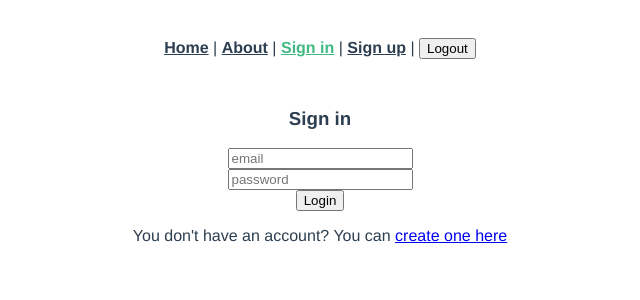
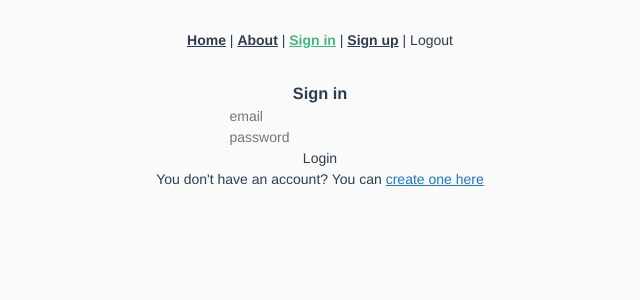
Before and after one commit to lindgr3n/vue-firebase-vuetify-boilerplate, a Vue app: page /sign-in in a window 1280 px wide. Shown: the top 300 px of the page, without its empty margins (320-960 px from the left). Built offline with nearby package versions, Linux system fonts and the light colour scheme; no server answers.

Commit message:
Add Vuetify

```diff
--- a/package.json
+++ b/package.json
@@ -9,8 +9,10 @@
   },
   "dependencies": {
     "firebase": "^5.3.1",
+    "material-design-icons-iconfont": "^3.0.3",
     "vue": "^2.5.16",
     "vue-router": "^3.0.1",
+    "vuetify": "^1.2.2",
     "vuex": "^3.0.1"
   },
   "devDependencies": {
--- a/src/App.vue
+++ b/src/App.vue
@@ -1,4 +1,5 @@
 <template>
+<v-app>
   <div id="app">
     <div id="nav">
       <router-link to="/">Home</router-link> |
@@ -9,6 +10,7 @@
     </div>
     <router-view/>
   </div>
+</v-app>
 </template>
 
 <script>
--- a/src/main.js
+++ b/src/main.js
@@ -1,10 +1,15 @@
 import Vue from "vue";
+import Vuetify from "vuetify";
+import "vuetify/dist/vuetify.min.css";
+import "material-design-icons-iconfont/dist/material-design-icons.css";
 import App from "./App.vue";
 import router from "./router";
 import store from "./store";
 import firebase, { onAuthenticationChanged } from "./firebase";
 
 Vue.config.productionTip = false;
+
+Vue.use(Vuetify);
 
 new Vue({
   router,
```
Also changed, not shown: 1 other file (tests, documents, lock files or other folders).
